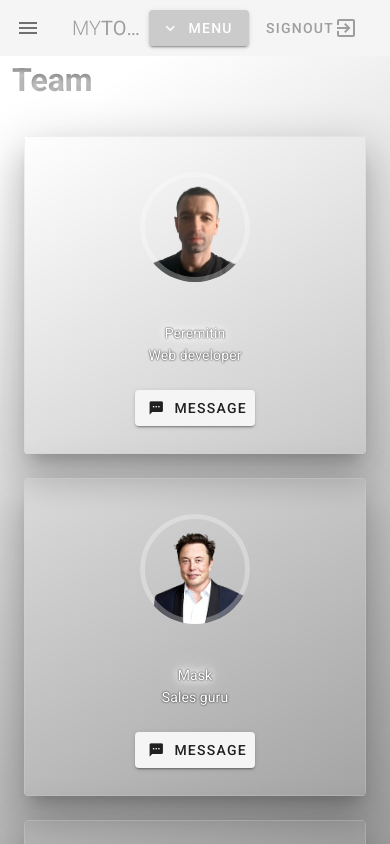
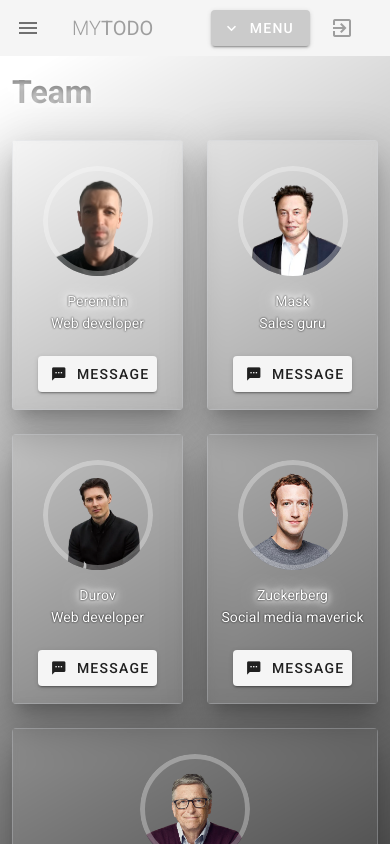
Before and after one commit to peremitins/vue-my-todo, a Vue app: page /team in a window 390 px wide. Shown: the top 844 px of the page. Built offline with nearby package versions, Linux system fonts and the light colour scheme.

Commit message:
create responsive layout

```diff
--- a/public/index.html
+++ b/public/index.html
@@ -6,7 +6,11 @@
     <meta name="viewport" content="width=device-width,initial-scale=1.0">
     <link rel="icon" href="<%= BASE_URL %>favicon.ico">
     <title><%= htmlWebpackPlugin.options.title %></title>
-    <link rel="stylesheet" href="https://fonts.googleapis.com/css?family=Roboto:100,300,400,500,700,900&display=swap">
+
+    <link rel="preconnect" href="https://fonts.googleapis.com">
+    <link rel="preconnect" href="https://fonts.gstatic.com" crossorigin>
+    <link href="https://fonts.googleapis.com/css2?family=Roboto:wght@300;400;500;700;900&display=swap" rel="stylesheet">
+
     <link rel="stylesheet" href="https://cdn.jsdelivr.net/npm/@mdi/font@latest/css/materialdesignicons.min.css">
   </head>
   <body>
--- a/src/App.vue
+++ b/src/App.vue
@@ -2,7 +2,7 @@
   <v-app>
     <Navbar></Navbar>
     <v-main >
-      <router-view class="px-3 mb-4"></router-view>
+      <router-view class="px-xl-3 px-lg-3 px-md-3 px-sm-3 px-xs-1 mb-4"></router-view>
     </v-main>
   </v-app>
 </template>
--- a/src/components/Navbar.vue
+++ b/src/components/Navbar.vue
@@ -33,7 +33,7 @@
 			</v-menu>
 
 			<v-btn text color="grey">
-				<span>SignOut</span>
+				<span class="d-none d-sm-flex">SignOut</span>
 				<v-icon>mdi-exit-to-app</v-icon>
 			</v-btn>
 		</v-app-bar>
@@ -134,4 +134,9 @@ export default {
 .sidebar .v-list .v-list-item--active {
   color: lighten($textGray-1, 30)!important;
 }
+@media (max-width: 375px) {
+  .v-toolbar__title {
+    padding: 0!important;
+  }
+}
 </style>
--- a/src/views/Dashboard.vue
+++ b/src/views/Dashboard.vue
@@ -1,8 +1,8 @@
 <template>
 	<div>
-		<h1 class="subheading dashboard__title">Dashboard</h1>
+		<h1 class="container subheading dashboard__title">Dashboard</h1>
 
-		<v-container class="my-5">
+		<v-container class="mb-5">
 			<v-layout row class="mb-3">
 				<v-tooltip top>
 					<template v-slot:activator="{ on, attrs }">
@@ -43,22 +43,22 @@
 				:key="project.title"
 			>
 				<v-layout row wrap :class="`pa-3 project ${project.status}`">
-					<v-flex xs12 sm4 md6>
+					<v-flex xs6 sm4 md6>
 						<div class="caption title font-weight-bold">Project Title</div>
 						<v-divider></v-divider>
 						<div class="description">{{ project.title }}</div>
 					</v-flex>
-					<v-flex xs6 sm3 md2>
+					<v-flex xs3 sm3 md2>
 						<div class="caption title font-weight-bold">Person</div>
 						<v-divider></v-divider>
 						<div class="description">{{ project.person }}</div>
 					</v-flex>
-					<v-flex xs6 sm3 md2>
+					<v-flex xs3 sm3 md2>
 						<div class="caption title font-weight-bold">Due by</div>
 						<v-divider></v-divider>
 						<div class="description">{{ project.due }}</div>
 					</v-flex>
-					<v-flex class="chip" xs2 sm2 md2>
+					<v-flex class="chip d-none d-sm-flex" xs1 sm2 md2>
 						<div>
 							<v-chip
 								small
@@ -150,4 +150,18 @@ export default {
   background-color: #929292;
   text-shadow: 0px 4px 4px rgb(255 255 255 / 50%);
 }
+
+@media (max-width: 500px) {
+  .description {
+    font-size: 12px;
+  }
+  .v-chip .v-chip__content,
+  .v-application .v-chip.v-size--small {
+    font-size: 8px!important;
+    padding: 2px!important;
+  }
+  .project {
+    padding: 5px!important;
+  }
+}
 </style>
--- a/src/views/Projects.vue
+++ b/src/views/Projects.vue
@@ -1,8 +1,8 @@
 <template>
 	<div class="projects">
-		<h1 class="subheading projects__title">Projects</h1>
+		<h1 class="container subheading projects__title">Projects</h1>
 
-		<v-container class="my-5">
+		<v-container class="mb-5">
       <v-expansion-panels dark>
         <v-expansion-panel class="my-2 item-wrapper" v-for="project in myProjects" :key="project.title">
           <v-expansion-panel-header class="font-weight-normal">
@@ -87,5 +87,9 @@ export default {
   background-color: #929292;
   text-shadow: 0px 4px 4px rgb(255 255 255 / 50%);
 }
-
+@media (max-width: 375px) {
+  .v-expansion-panel-header {
+    padding: 10px;
+  }
+}
 </style>
--- a/src/views/Team.vue
+++ b/src/views/Team.vue
@@ -1,13 +1,13 @@
 <template>
   <div>
-    <h1 class="subheading team__title">Team</h1>
+    <h1 class="container subheading team__title">Team</h1>
 
-    <v-container class="my-5">
+    <v-container class="mb-5">
       <v-layout row wrap>
-        <v-flex class="card-person-wrapper" xs12 sm6 md4 lg3 v-for="person in team" :key="person.name">
-          <v-card class="card-person text-xs-center ma-3 pa-5">
-            <v-responsive class="pt-4 mx-auto">
-              <v-avatar class="d-flex mx-auto mb-6 team__photo" size="110">
+        <v-flex class="card-person-wrapper"  sm6 md4 lg3 v-for="person in team" :key="person.name">
+          <v-card class="card-person text-xs-center ma-3 pa-xl-5 pa-lg-3 pa-md-3 pa-sm-3 pa-xs-5">
+            <v-responsive class="card-person-photo pt-4 mx-auto">
+              <v-avatar class="d-flex mx-auto mb-1 team__photo" size="110">
                 <img :src="person.avatar" class="avatar-img" alt="image">
               </v-avatar>
             </v-responsive>
@@ -15,7 +15,7 @@
               <div class="subheading team__item-title">{{ person.name }}</div>
               <div class="team__description">{{ person.role }}</div>
             </v-card-text>
-            <v-card-actions>
+            <v-card-actions class="card-person-btn">
               <v-btn class="mx-auto">
                 <v-icon small left>mdi-message-processing</v-icon>
                 <span>Message</span>
@@ -76,6 +76,9 @@ export default {
 .v-card.card-person .v-responsive
 .v-card.card-person .v-card__actions {
   position: relative;
+}
+.v-card.card-person .v-card__text {
+  padding: 10px 10px 10px;
 }
 .v-card.card-person::before {
   content: '';
@@ -178,5 +181,29 @@ export default {
     }
   }
 }
+.card-person {
+  display: flex;
+  flex-direction: column;
+  height: 270px;
+}
+.card-person-btn {
+  margin-top: auto;
+}
+.card-person-photo {
+  max-height: 130px;
+}
+@media (max-width: 500px) {
+  .flex.card-person-wrapper {
+    flex: 1 1 30%!important;
+  }
+  .card-person {
+    padding: 10px 0!important;
+  }
+}
+@media (max-width: 375px) {
+  .flex.card-person-wrapper {
+    flex: 1 1 100%!important;
+  }
+}
 
 </style>
```
Also changed, not shown: 7 other files (tests, documents, lock files or other folders).
